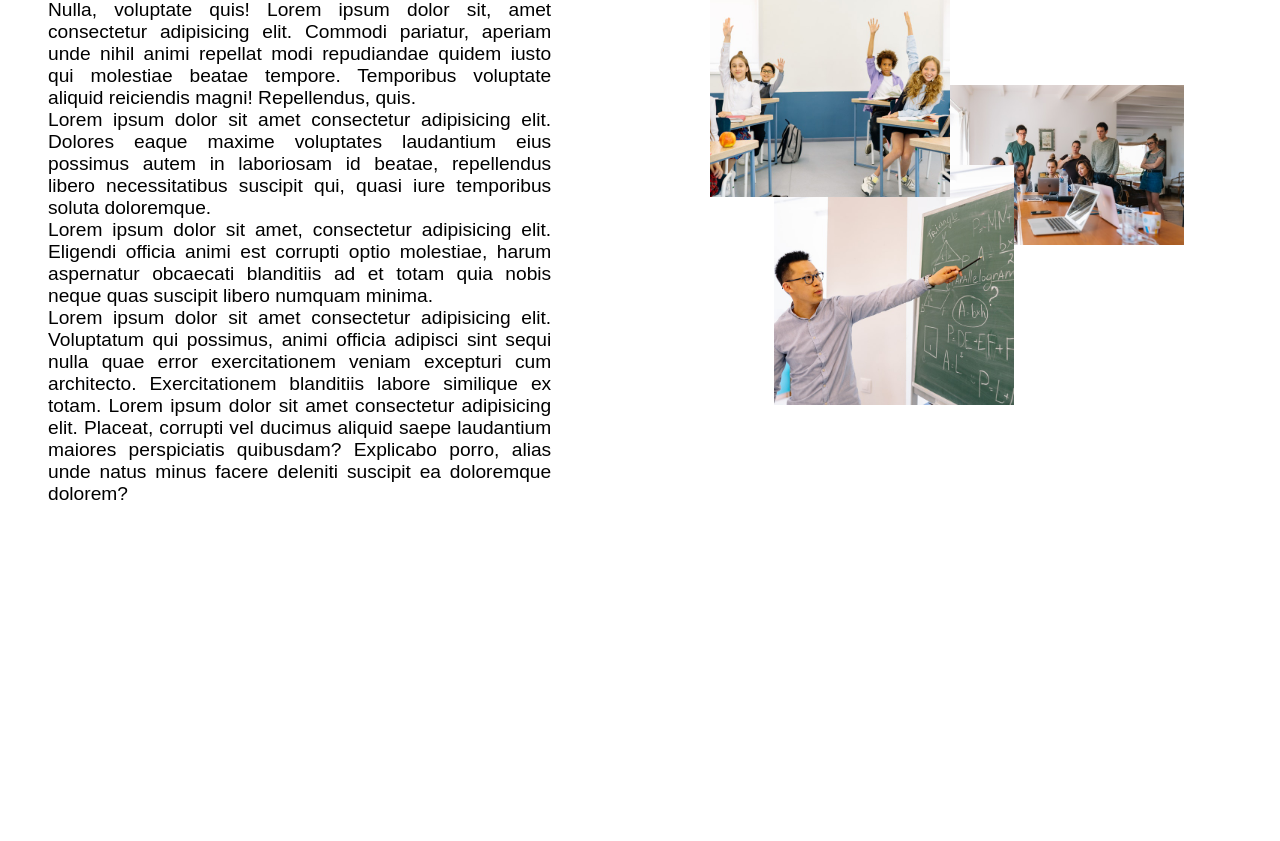
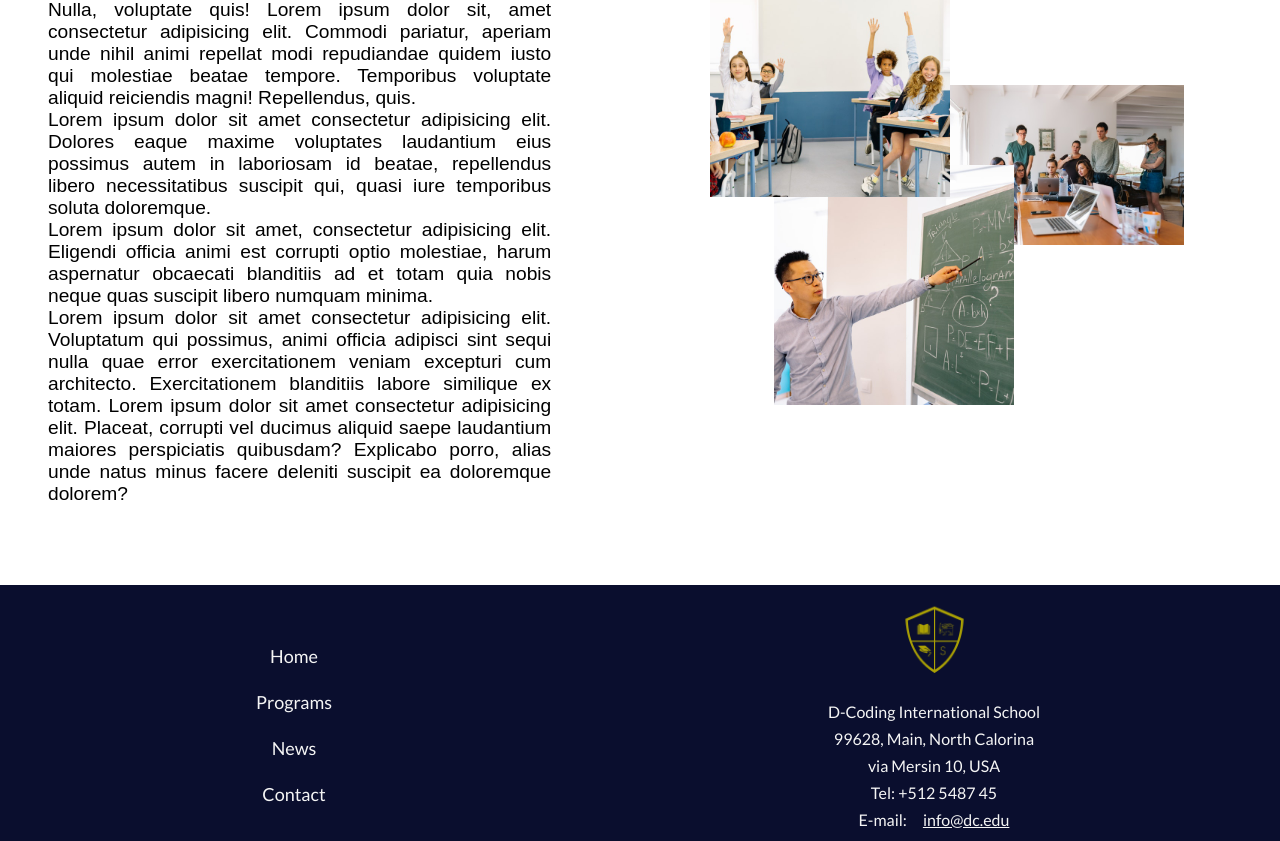
Before and after one commit to freesudani/DCoding-International-School, a React (Create React App) app: page / in a window 1280 px wide. Shown: the part 296-1137 px from the top of the page. Before the commit the page ends 961 px from the top, so only its background shows below. Built offline with nearby package versions, Linux system fonts and the light colour scheme; a web font is replaced by a local one.

Commit message:
Add Footer CSS adjusment home

```diff
--- a/src/App.js
+++ b/src/App.js
@@ -5,6 +5,7 @@ import Contact from "./pages/Contact";
 import News from "./pages/News";
 import Programs from "./pages/Programs";
 import "./App.css";
+import Footer from "./components/Footer";
 
 function App() {
   return (
@@ -17,6 +18,7 @@ function App() {
           <Route path="/programs" element={<Programs />} />
           <Route path="/contact" element={<Contact />} />
         </Routes>
+        <Footer />
       </Router>
     </>
   );
--- /dev/null
+++ b/src/components/Footer.js
@@ -0,0 +1,33 @@
+import React from "react";
+import { SidebarData } from "../data/SidebarData";
+import classes from "./Footer.module.css";
+import LogoImage from "../assets/aba31ca67d7f4a5db569fc1de07280a2.png";
+import { Link } from "react-router-dom";
+
+const Footer = () => {
+  return (
+    <div className={classes.footer}>
+      <ul className={classes.programs}>
+        {SidebarData.map((data, index) => {
+          return (
+            <li key={index} className={classes.program}>
+              <Link to={data.path}>{data.title}</Link>
+            </li>
+          );
+        })}
+      </ul>
+      <div className={classes.address}>
+        <img src={LogoImage} className={classes.footerlogo} alt="logo" />
+        <p>D-Coding International School</p>
+        <p>99628, Main, North Calorina</p>
+        <p>via Mersin 10, USA</p>
+        <p>Tel: +512 5487 45</p>
+        <p>
+          E-mail:<span>info@dc.edu</span>
+        </p>
+      </div>
+    </div>
+  );
+};
+
+export default Footer;
--- /dev/null
+++ b/src/components/Footer.module.css
@@ -0,0 +1,56 @@
+.footer {
+  background-color: #0a0e2e;
+  display: flex;
+  justify-content: space-around;
+  align-items: center;
+  padding: 2rem auto;
+  height: 16rem;
+}
+
+.programs {
+  display: flex;
+  flex-direction: column;
+  justify-content: center;
+  align-items: center;
+  list-style: none;
+}
+
+.program {
+  margin-top: 1.5rem;
+}
+
+.program a {
+  text-decoration: none;
+  color: #f5f5f5;
+  font-size: 18px;
+  width: 95%;
+  height: 100%;
+  padding: 10px 16px;
+  margin-top: 2rem;
+  border-radius: 4px;
+}
+
+.program a:hover {
+  color: #aba104;
+}
+
+.address {
+  display: flex;
+  flex-direction: column;
+  justify-content: center;
+  align-items: center;
+}
+
+.footerlogo {
+  width: 6rem;
+}
+
+.address p {
+  color: #f5f5f5;
+  margin-top: 0.5rem;
+}
+
+.address span {
+  cursor: pointer;
+  text-decoration: underline;
+}
--- a/src/components/Navbar.module.css
+++ b/src/components/Navbar.module.css
@@ -15,7 +15,7 @@
 .navmenu {
   background-color: #0a0e2e;
   width: 250px;
-  height: 100vh;
+  height: 60vh;
   display: flex;
   justify-content: center;
   position: fixed;
--- a/src/pages/Home.module.css
+++ b/src/pages/Home.module.css
@@ -6,7 +6,7 @@
   align-items: center;
   justify-content: space-between;
   flex-direction: row-reverse;
-  padding: 0.5rem 3rem 10rem;
+  padding: 0.5rem 3rem 5rem;
 }
 
 .images {
```
